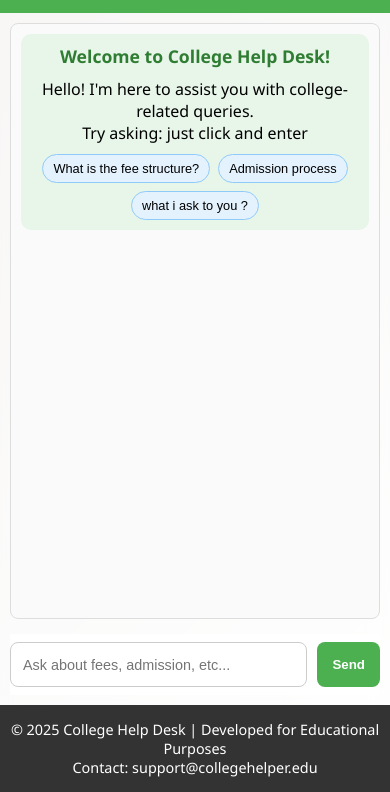
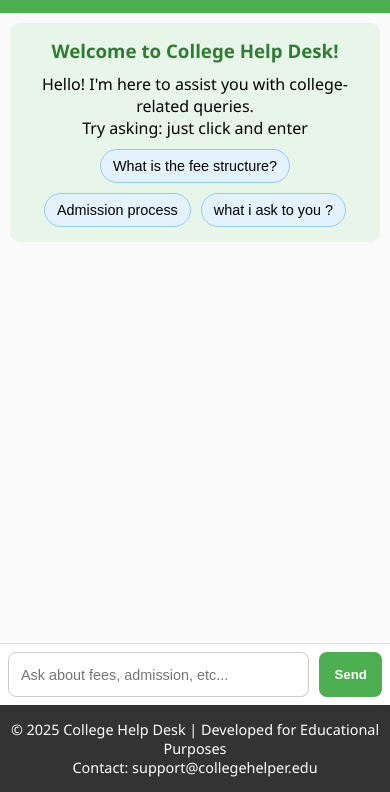
Before and after one commit to VAIBHAVBABELE/help-desk, a plain HTML site: page index.html in a window 390 px wide. Shown: the part 52-844 px from the top of the page. Drawn offline with Linux system fonts and the light colour scheme.

Commit message:
Update styles.css

```diff
--- a/styles.css
+++ b/styles.css
@@ -22,13 +22,14 @@ body {
     display: flex;
     flex-direction: column;
     flex: 1;
-    padding: 20px;
+    padding: 0;
     background: rgba(255, 255, 255, 0.6);
     backdrop-filter: blur(10px);
-    overflow-y: auto;
+    overflow: hidden;
     max-width: 1200px;
     margin: 0 auto;
     width: 100%;
+    height: 100vh;
 }
 
 /* Header */
@@ -73,17 +74,14 @@ header {
 /* Chat Display */
 #chat-display {
     flex: 1;
-    min-height: 60vh;
-    border: 1px solid #ddd;
+    overflow-y: auto;
     padding: 15px;
-    overflow-y: auto;
     background-color: #fafafa;
-    border-radius: 8px;
-    margin-bottom: 15px;
     display: flex;
     flex-direction: column;
     gap: 10px;
     scroll-behavior: smooth;
+    height: calc(100vh - 150px); /* Adjust based on header and input height */
 }
 
 /* Message Styles */
@@ -151,10 +149,11 @@ header {
 .input-area {
     display: flex;
     gap: 10px;
-    padding: 10px 0;
+    padding: 10px;
+    background-color: rgba(255, 255, 255, 0.9);
     position: sticky;
     bottom: 0;
-    background-color: rgba(255, 255, 255, 0.9);
+    border-top: 1px solid #ddd;
 }
 
 #user-query {
@@ -221,7 +220,6 @@ header {
 
 /* Footer */
 footer {
-    margin-top: auto;
     background-color: #333;
     color: white;
     text-align: center;
@@ -234,45 +232,14 @@ footer {
     margin: auto;
 }
 
-/* Links and Files */
-.file-link {
-    color: #1976d2;
-    text-decoration: underline;
-    cursor: pointer;
-}
-
-.file-link:hover {
-    color: #0d47a1;
-}
-
-.external-link {
-    color: #4CAF50;
-    text-decoration: underline;
-}
-
-/* Image Preview */
-#image-viewer {
-    max-width: 100%;
-    border-radius: 8px;
-    margin-top: 10px;
-}
-
-/* Timestamps */
-.message-time {
-    font-size: 0.7em;
-    color: #666;
-    margin-top: 4px;
-    text-align: right;
-}
-
 /* Responsive */
 @media (max-width: 768px) {
     .chat-container {
-        padding: 10px;
+        padding: 0;
     }
 
     #chat-display {
-        min-height: 65vh;
+        height: calc(100vh - 140px); /* Full height minus header and input */
         padding: 10px;
     }
 
@@ -285,8 +252,7 @@ footer {
     }
 
     .input-area {
-        flex-direction: row;
-        padding: 8px 0;
+        padding: 8px;
     }
 
     #user-query {
@@ -298,34 +264,17 @@ footer {
         padding: 8px 15px;
         height: 45px;
     }
-
-    .example-questions {
-        gap: 8px;
-    }
-
-    .example-btn {
-        padding: 6px 10px;
-        font-size: 0.8em;
-    }
 }
 
 @media (max-width: 480px) {
     #chat-display {
-        min-height: 70vh;
+        height: calc(100vh - 130px); /* Adjust for smaller devices */
     }
 
     .message {
         max-width: 90%;
         font-size: 0.85em;
         padding: 8px 12px;
-    }
-
-    .welcome-message {
-        padding: 10px;
-    }
-
-    .welcome-message h3 {
-        font-size: 1.1em;
     }
 }
 
```
